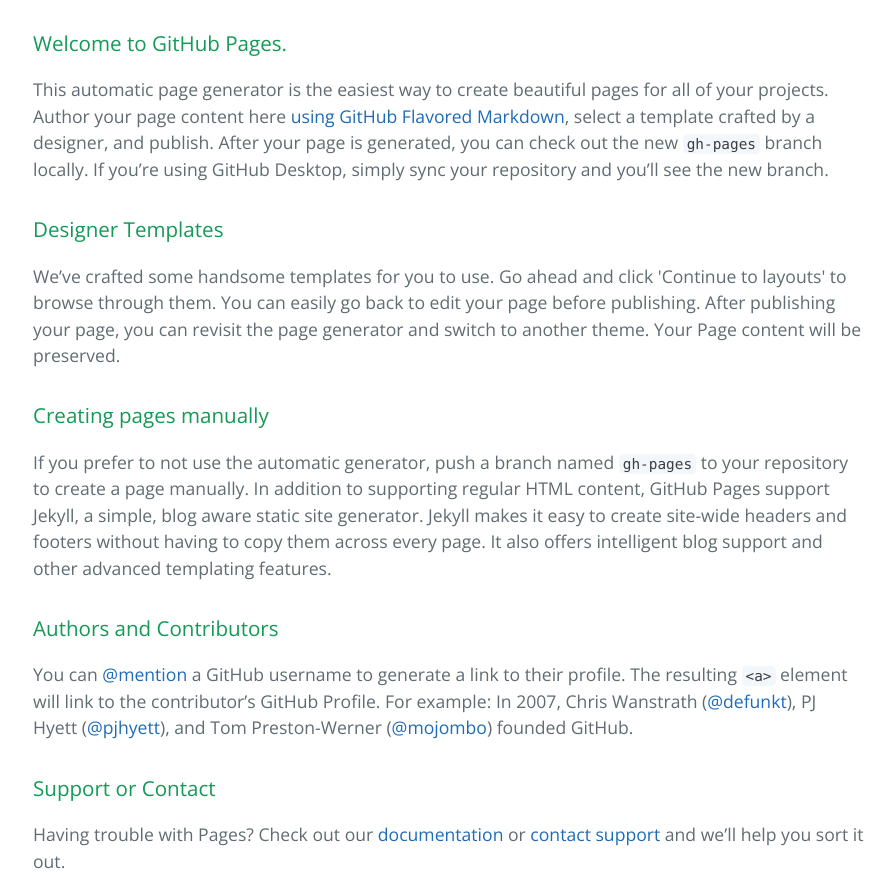
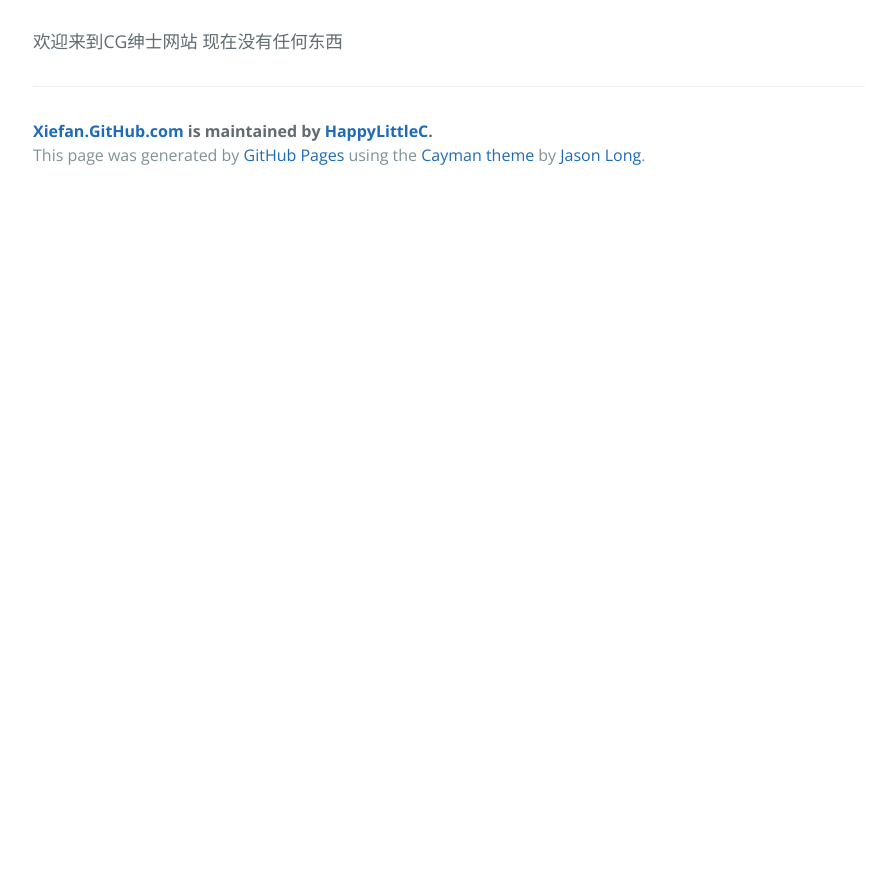
Before and after one commit to HappyLittleC/xiefan.github.com, a plain HTML site: page index.html in a window 1280 px wide. Shown: the part 340-1217 px from the top of the page, without its empty margins (191-1083 px from the left). After the commit the page ends 800 px from the top, so only its background shows below. Drawn offline with nearby package versions, Linux system fonts and the light colour scheme.

```diff
--- a/index.html
+++ b/index.html
@@ -19,30 +19,7 @@
     </section>
 
     <section class="main-content">
-      <h3>
-<a id="welcome-to-github-pages" class="anchor" href="#welcome-to-github-pages" aria-hidden="true"><span aria-hidden="true" class="octicon octicon-link"></span></a>Welcome to GitHub Pages.</h3>
-
-<p>This automatic page generator is the easiest way to create beautiful pages for all of your projects. Author your page content here <a href="https://guides.github.com/features/mastering-markdown/">using GitHub Flavored Markdown</a>, select a template crafted by a designer, and publish. After your page is generated, you can check out the new <code>gh-pages</code> branch locally. If you’re using GitHub Desktop, simply sync your repository and you’ll see the new branch.</p>
-
-<h3>
-<a id="designer-templates" class="anchor" href="#designer-templates" aria-hidden="true"><span aria-hidden="true" class="octicon octicon-link"></span></a>Designer Templates</h3>
-
-<p>We’ve crafted some handsome templates for you to use. Go ahead and click 'Continue to layouts' to browse through them. You can easily go back to edit your page before publishing. After publishing your page, you can revisit the page generator and switch to another theme. Your Page content will be preserved.</p>
-
-<h3>
-<a id="creating-pages-manually" class="anchor" href="#creating-pages-manually" aria-hidden="true"><span aria-hidden="true" class="octicon octicon-link"></span></a>Creating pages manually</h3>
-
-<p>If you prefer to not use the automatic generator, push a branch named <code>gh-pages</code> to your repository to create a page manually. In addition to supporting regular HTML content, GitHub Pages support Jekyll, a simple, blog aware static site generator. Jekyll makes it easy to create site-wide headers and footers without having to copy them across every page. It also offers intelligent blog support and other advanced templating features.</p>
-
-<h3>
-<a id="authors-and-contributors" class="anchor" href="#authors-and-contributors" aria-hidden="true"><span aria-hidden="true" class="octicon octicon-link"></span></a>Authors and Contributors</h3>
-
-<p>You can <a href="https://help.github.com/articles/basic-writing-and-formatting-syntax/#mentioning-users-and-teams" class="user-mention">@mention</a> a GitHub username to generate a link to their profile. The resulting <code>&lt;a&gt;</code> element will link to the contributor’s GitHub Profile. For example: In 2007, Chris Wanstrath (<a href="https://github.com/defunkt" class="user-mention">@defunkt</a>), PJ Hyett (<a href="https://github.com/pjhyett" class="user-mention">@pjhyett</a>), and Tom Preston-Werner (<a href="https://github.com/mojombo" class="user-mention">@mojombo</a>) founded GitHub.</p>
-
-<h3>
-<a id="support-or-contact" class="anchor" href="#support-or-contact" aria-hidden="true"><span aria-hidden="true" class="octicon octicon-link"></span></a>Support or Contact</h3>
-
-<p>Having trouble with Pages? Check out our <a href="https://help.github.com/pages">documentation</a> or <a href="https://github.com/contact">contact support</a> and we’ll help you sort it out.</p>
+      <p>欢迎来到CG绅士网站 现在没有任何东西</p>
 
       <footer class="site-footer">
         <span class="site-footer-owner"><a href="https://github.com/HappyLittleC/xiefan.github.com">Xiefan.GitHub.com</a> is maintained by <a href="https://github.com/HappyLittleC">HappyLittleC</a>.</span>
```
Also changed, not shown: params.json (+1 -1 lines).
